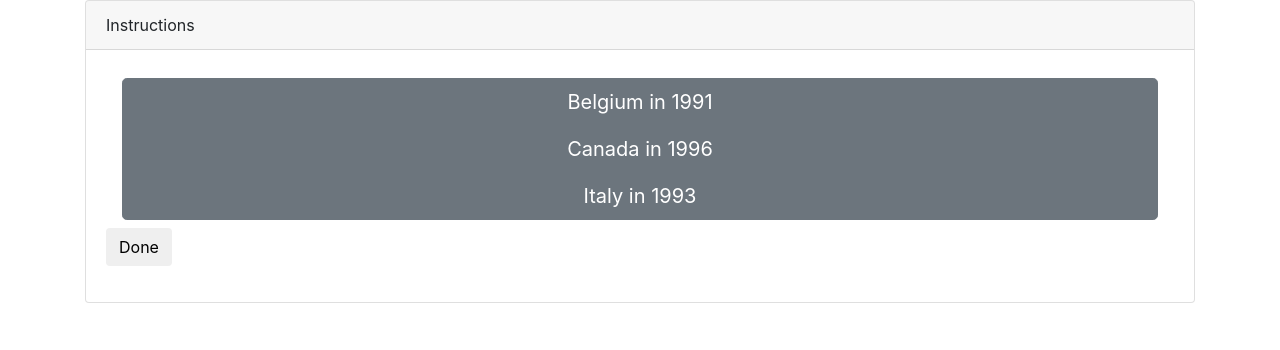
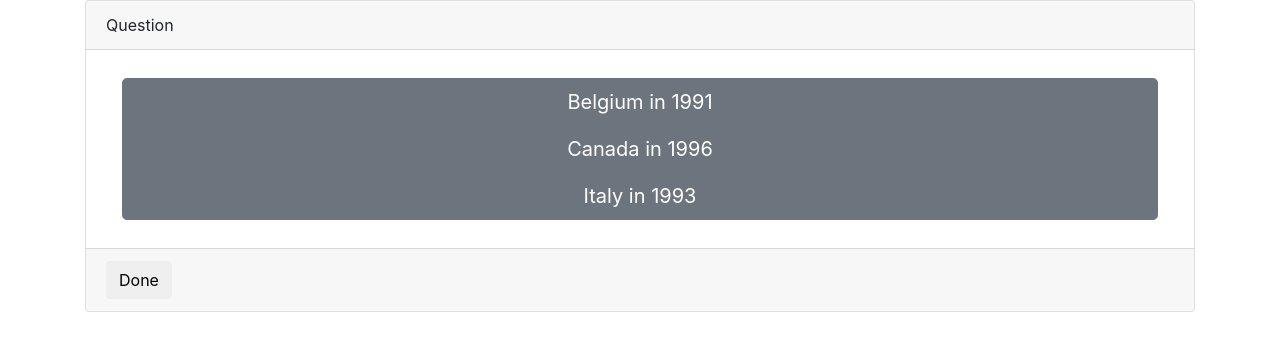
Before and after one commit to jefflund/fekete-3d-replication, a plain HTML site: page templates/data_A.html in a window 1280 px wide. Drawn offline with nearby package versions, Linux system fonts and the light colour scheme.

Commit message:
uses Bootstrap-4 card formatting now

```diff
--- a/templates/data_A.html
+++ b/templates/data_A.html
@@ -13,12 +13,11 @@
   </head>
 <body>
 <div class="container">
-  <div class="card">
+  <form class="card" action="/">
     <div class="card-header">
-      Instructions
+      Question
     </div>
     <div class="card-body">
-      <form action="/ducks">
       <div class="btn-group-vertical btn-block btn-lg btn-group-toggle" data-toggle="buttons">
         <label class="btn btn-block btn-lg btn-secondary">
           <input type="radio" name="response" id="option1" value="A" required> Belgium in 1991
@@ -30,12 +29,11 @@
           <input type="radio" name="response" id="option3" value="C" required> Italy in 1993
         </label>
       </div>
-        <div>
-            <button type="submit" class="btn btn-default justify-content-md-center">Done</button>
+    </div>
+    <div class="card-footer">
+        <button type="submit" class="btn btn-default">Done</button>
     </div>
   </form>
 </div>
-  </div>
-</div>
 </body>
 </html>
```
Lines whose indentation alone changed are shown as unchanged.
